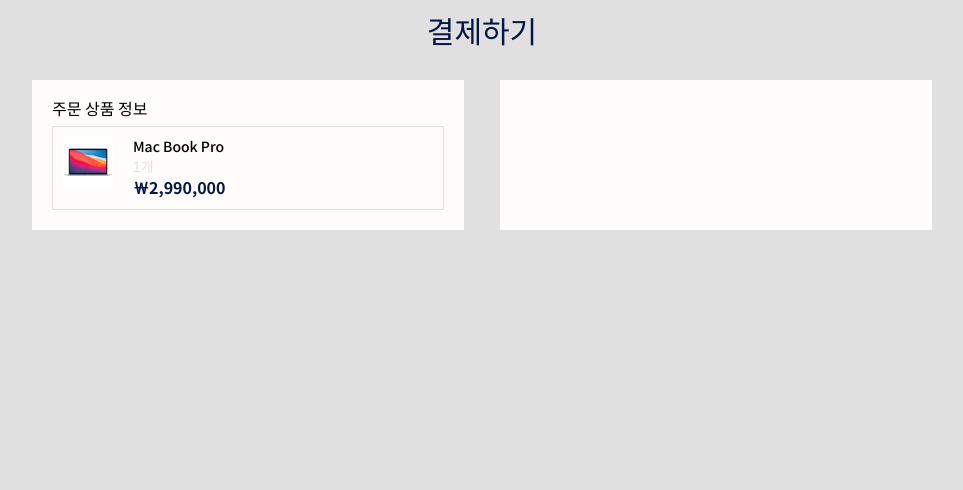
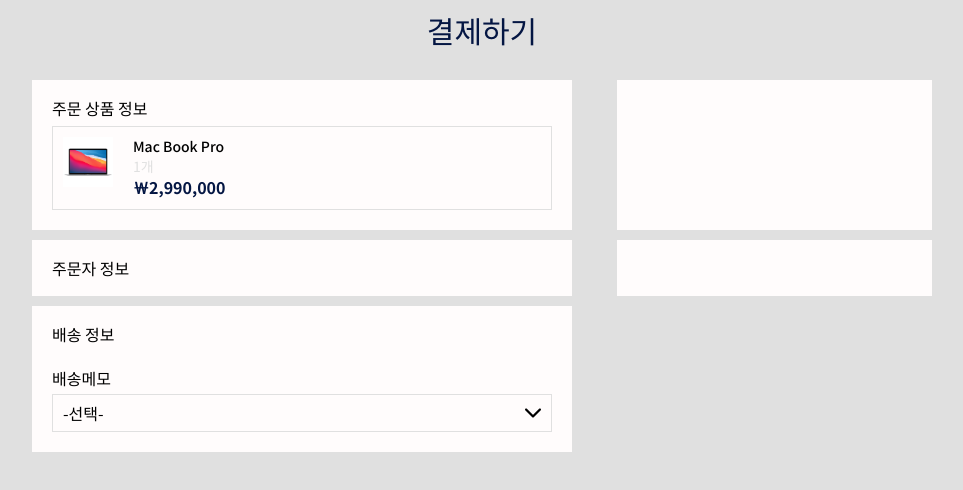
Before and after one commit to eorjs37/vue-typescript, a Vue app: page /payment in a window 1280 px wide. Shown: the top 490 px of the page, without its empty margins (158-1121 px from the left). Built offline with nearby package versions, Linux system fonts and the light colour scheme; no server answers.

Commit message:
selectbox 처리

```diff
--- a/src/assets/styles/payment.css
+++ b/src/assets/styles/payment.css
@@ -1,9 +1,9 @@
-.payment_container{
+.payment_container {
    max-width: 900px;
    width: 100%;
    margin: 0 auto;
 }
-.payment_header{
+.payment_header {
    height: 60px;
    width: 100%;
    display: inline-block;
@@ -13,84 +13,51 @@
    justify-content: center;
 }
 
-.payment_header_main{
+.payment_header_main {
    margin-top: 20px;
 }
 
-.payment_header_title{
+.payment_header_title {
    font-size: 30px;
    color: var(--041643);
    line-height: 1;
    text-align: center;
 }
 
-.payment_product_wrap{
+.payment_product_wrap {
    display: flex;
    justify-content: space-between;
 }
 
-.payment_product_left,.payment_product_right{
-    width: 48%;
+.payment_product_wrap.second {
+   margin-top: 10px;
+}
+
+.payment_product_left,
+.payment_product_right {
+   width: 35%;
    display: flex;
    background-color: var(--FFFCFC);
    padding: 20px;
    box-sizing: border-box;
 }
 
-.payment_product_left{
+.payment_product_left {
    display: flex;
    flex-direction: column;
-
+   width: 60%;
 }
 
-.product_name{
+.product_name {
    font-size: 16px;
+   font-weight: 500;
    line-height: 1;
 }
 
-.product_info_wrap{
-    border: 1px solid var(--E0E0E0);
-    display: flex;
-    flex-direction: column;
-    margin-top: 10px;
+.delivery_memo_wrap {
+   margin-top: 20px;
 }
 
-.product_info{
-    display: flex;
-    padding: 10px;
-    box-sizing: border-box;
+.delivery_memo_title {
+   line-height: 2;
 }
-
-.product_info_img_wrap{
-    width: 50px;
-    height: 50px;
-    background-color: var(--E0E0E0);
-}
-
-.product_info_img{
-    width: 100%;
-    height: 100%;
-}
-
-.product_info_info_list{
-    display: flex;
-    flex-direction: column;
-    margin-left: 20px;
-}
-
-.product_info_prod_name{
-    font-size: 14px;
-    line-height: 1.4;
-    font-weight: 500;
-}
-.product_info_prod_count{
-    font-size: 14px;
-    line-height: 1.4;
-    color: var(--E0E0E0);
-}
-
-.product_info_prod_price{
-    color: var(--041643);
-    line-height: 1.4;
-    font-weight: 700;
-}
--- /dev/null
+++ b/src/assets/styles/productinfo.css
@@ -0,0 +1,46 @@
+.product_info_wrap {
+   border: 1px solid var(--E0E0E0);
+   display: flex;
+   flex-direction: column;
+   margin-top: 10px;
+}
+
+.product_info {
+   display: flex;
+   padding: 10px;
+   box-sizing: border-box;
+}
+
+.product_info_img_wrap {
+   width: 50px;
+   height: 50px;
+   background-color: var(--E0E0E0);
+}
+
+.product_info_img {
+   width: 100%;
+   height: 100%;
+}
+
+.product_info_info_list {
+   display: flex;
+   flex-direction: column;
+   margin-left: 20px;
+}
+
+.product_info_prod_name {
+   font-size: 14px;
+   line-height: 1.4;
+   font-weight: 500;
+}
+.product_info_prod_count {
+   font-size: 14px;
+   line-height: 1.4;
+   color: var(--E0E0E0);
+}
+
+.product_info_prod_price {
+   color: var(--041643);
+   line-height: 1.4;
+   font-weight: 700;
+}
--- /dev/null
+++ b/src/components/common/SelectBox.vue
@@ -0,0 +1,103 @@
+<template>
+   <ul class="selectbox_wrap">
+      <li class="selectbox_selected" @click="isActiveList = !isActiveList">
+         <span>-선택-</span>
+         <img :src="`/images/${arrowIcon}`" class="arrow_icon" alt="arrow_icon" />
+      </li>
+      <Transition name="list_animation">
+         <li class="selectbox_list" v-if="isActiveList">
+            <ul class="selectbox_list_wrap">
+               <li class="selectbox_list_item">-선택-</li>
+               <li class="selectbox_list_item">집앞에 남겨주세요</li>
+               <li class="selectbox_list_item">미리 전화주세요</li>
+            </ul>
+         </li>
+      </Transition>
+   </ul>
+</template>
+
+<script setup lang="ts">
+import { ref } from 'vue';
+
+const isActiveList = ref<boolean>(false);
+const arrowIcon = ref<string>('arrow_icon.png');
+</script>
+<style scoped>
+.selectbox_wrap {
+   display: inline-block;
+   width: 100%;
+   position: relative;
+}
+.selectbox_selected {
+   width: 100%;
+   line-height: 1;
+   box-sizing: border-box;
+   border: 1px solid var(--E0E0E0);
+   padding: 10px;
+   cursor: pointer;
+   height: 38px;
+   display: flex;
+   justify-content: space-between;
+}
+
+.selectbox_list {
+   position: absolute;
+   top: 40px;
+   left: 0;
+   height: auto;
+   overflow-y: hidden;
+   width: 100%;
+   overflow-x: hidden;
+}
+
+.selectbox_list_wrap {
+   display: flex;
+   flex-direction: column;
+   border: 1px solid var(--041643);
+}
+
+.selectbox_list_item {
+   line-height: 1.8;
+   cursor: pointer;
+}
+
+.selectbox_list_item:hover {
+   background-color: var(--FFFCFC);
+}
+
+.arrow_icon {
+   transform: rotate(90deg);
+}
+
+.list_animation-enter-active {
+   animation: list_down linear 0.1s;
+}
+
+.list_animation-leave-active {
+   animation: list_up linear 0.1s;
+}
+
+@keyframes list_down {
+   0% {
+      height: 0;
+   }
+   50% {
+      height: 50%;
+   }
+   100% {
+      height: 100%;
+   }
+}
+
+@keyframes list_up {
+   0% {
+      height: 100%;
+   }
+   50% {
+      height: 50%;
+   }
+   100% {
+      height: 0%;
+   }
+}
+</style>
--- a/src/components/payment/ProductInfo.vue
+++ b/src/components/payment/ProductInfo.vue
@@ -1,7 +1,24 @@
 <template>
-    <div>
-
-    </div>
+   <div class="product_info_wrap">
+      <ul class="product_info">
+         <li>
+            <figure class="product_info_img_wrap">
+               <img class="product_info_img" :src="`/images/${imagesrc}.jpeg`" alt="맥북" />
+            </figure>
+         </li>
+         <li>
+            <ul class="product_info_info_list">
+               <li class="product_info_prod_name">Mac Book Pro</li>
+               <li class="product_info_prod_count">1개</li>
+               <li class="product_info_prod_price">￦2,990,000</li>
+            </ul>
+         </li>
+      </ul>
+   </div>
 </template>
 <script lang="ts" setup>
+import { ref, type Ref } from 'vue';
+
+const imagesrc: Ref<string> = ref('img');
 </script>
+<style scoped src="@/assets/styles/productinfo.css"></style>
--- a/src/views/HomeView.vue
+++ b/src/views/HomeView.vue
@@ -13,7 +13,7 @@
 <template>
    <ul class="container page_list">
       <li @click="move('blog-write')"><a class="anchor">글쓰기</a></li>
-      <li class="page_item"><a class="anchor">페이지2</a></li>
+      <li class="page_item" @click="move('Payment')"><a class="anchor">결제하기</a></li>
       <li class="page_item"><a class="anchor">페이지3</a></li>
    </ul>
 </template>
--- a/src/views/payment/PaymentView.vue
+++ b/src/views/payment/PaymentView.vue
@@ -7,32 +7,32 @@
          <ul class="payment_product_wrap">
             <li class="payment_product_left">
                <h2 class="product_name">주문 상품 정보</h2>
-               <div class="product_info_wrap">
-                  <ul class="product_info">
-                     <li>
-                        <figure class="product_info_img_wrap">
-                           <img class="product_info_img" :src="`/images/${imagesrc}.jpeg`" alt="맥북" />
-                        </figure>
-                     </li>
-                     <li>
-                        <ul class="product_info_info_list">
-                           <li class="product_info_prod_name">Mac Book Pro</li>
-                           <li class="product_info_prod_count">1개</li>
-                           <li class="product_info_prod_price">￦2,990,000</li>
-                        </ul>
-                     </li>
-                  </ul>
+               <ProductInfo />
+            </li>
+            <li class="payment_product_right"></li>
+         </ul>
+
+         <ul class="payment_product_wrap second">
+            <li class="payment_product_left">
+               <h2 class="product_name">주문자 정보</h2>
+            </li>
+            <li class="payment_product_right"></li>
+         </ul>
+         <ul class="payment_product_wrap second">
+            <li class="payment_product_left">
+               <h2 class="product_name">배송 정보</h2>
+               <div class="delivery_memo_wrap">
+                  <h5 class="delivery_memo_title">배송메모</h5>
+                  <SelectBox />
                </div>
             </li>
-            <li class="payment_product_right"></li>
          </ul>
       </main>
       <footer></footer>
    </section>
 </template>
 <script lang="ts" setup>
-import { ref, type Ref } from 'vue';
-
-const imagesrc: Ref<string> = ref('img');
+import ProductInfo from '@/components/payment/ProductInfo.vue';
+import SelectBox from '@/components/common/SelectBox.vue';
 </script>
 <style scoped src="@/assets/styles/payment.css"></style>
```
Also changed, not shown: public/images/arrow_icon.png (added). Lines whose indentation alone changed are shown as unchanged.
